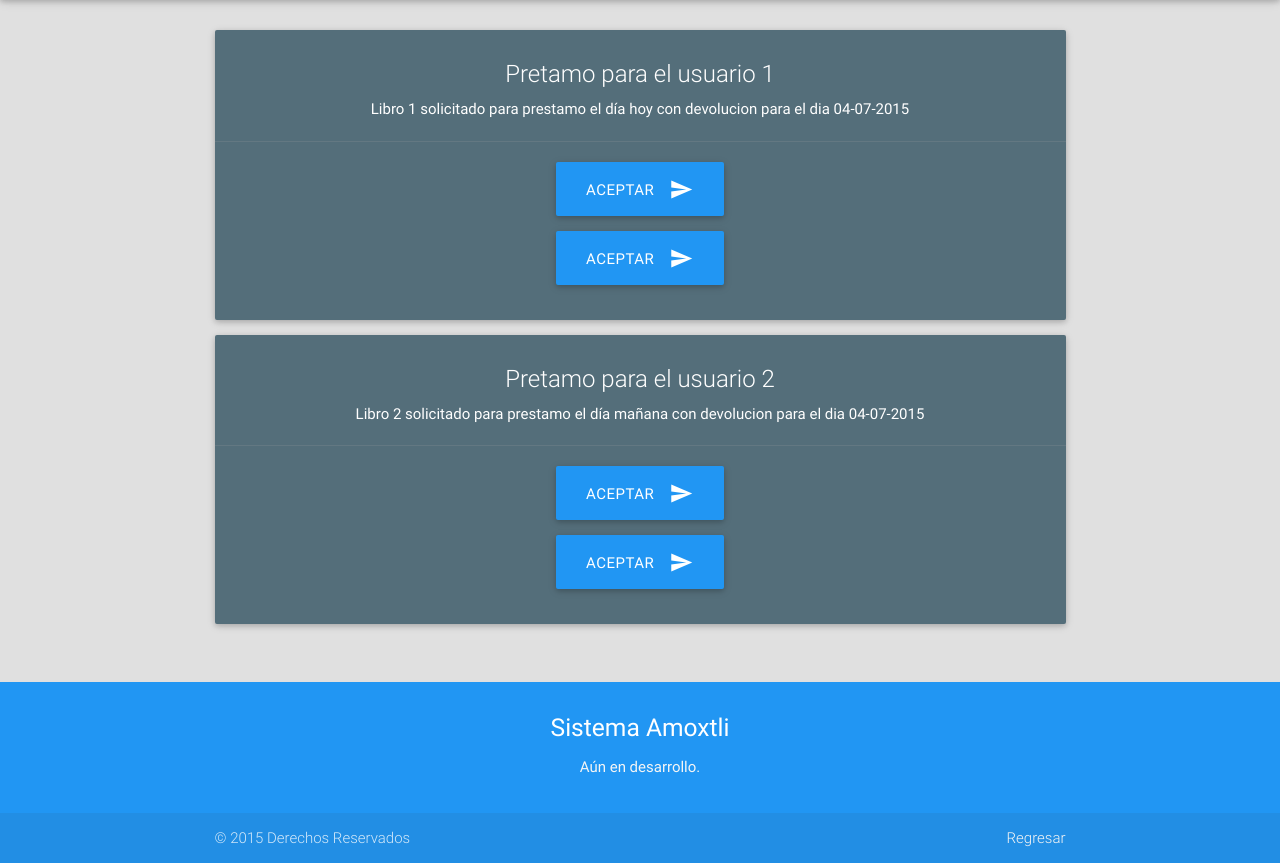
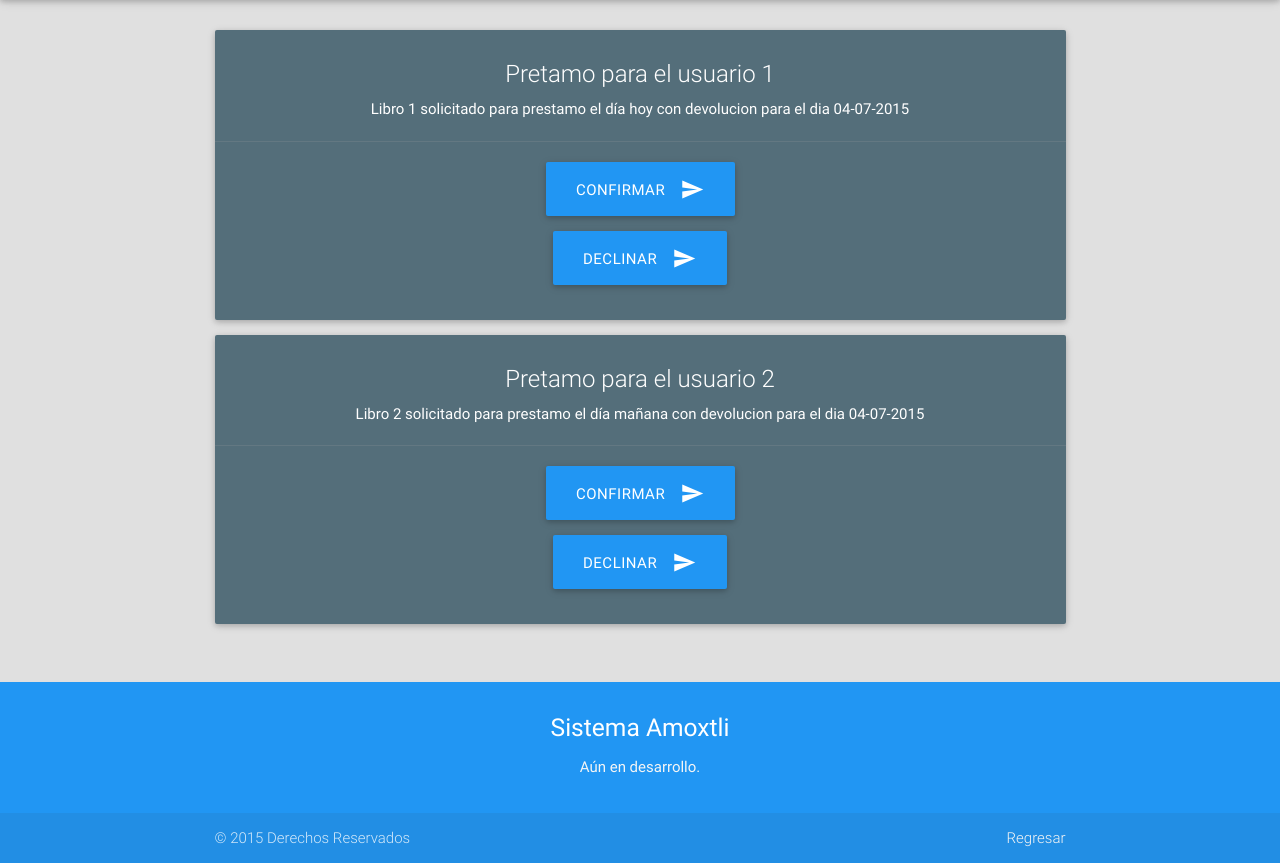
Before and after one commit to MitchelHdz/Amoxtli, a Node server app: page /lendings in a window 1280 px wide. Shown: the part 64-927 px from the top of the page. Run offline with Node 20, Linux system fonts and the light colour scheme; some libraries are stand-ins or nearby versions.

Commit message:
Reports and Lendings Templates

```diff
--- a/views/lending.jade
+++ b/views/lending.jade
@@ -44,13 +44,13 @@ body
                       form(action='/reports', method='GET')
                         .container.center
                             button.btn-large.waves-effect.waves-light(type='submit', name='action')
-                              | Aceptar
+                              | Confirmar
                               i.mdi-content-send.right
                     .col.s6
                       form(action='/reports', method='GET')
                         .container.center
                             button.btn-large.waves-effect.waves-light(type='submit', name='action')
-                              | Aceptar
+                              | Declinar
                               i.mdi-content-send.right
       else
         h1 Pito
```
Also changed, not shown: views/report.jade (+12 -3 lines).
